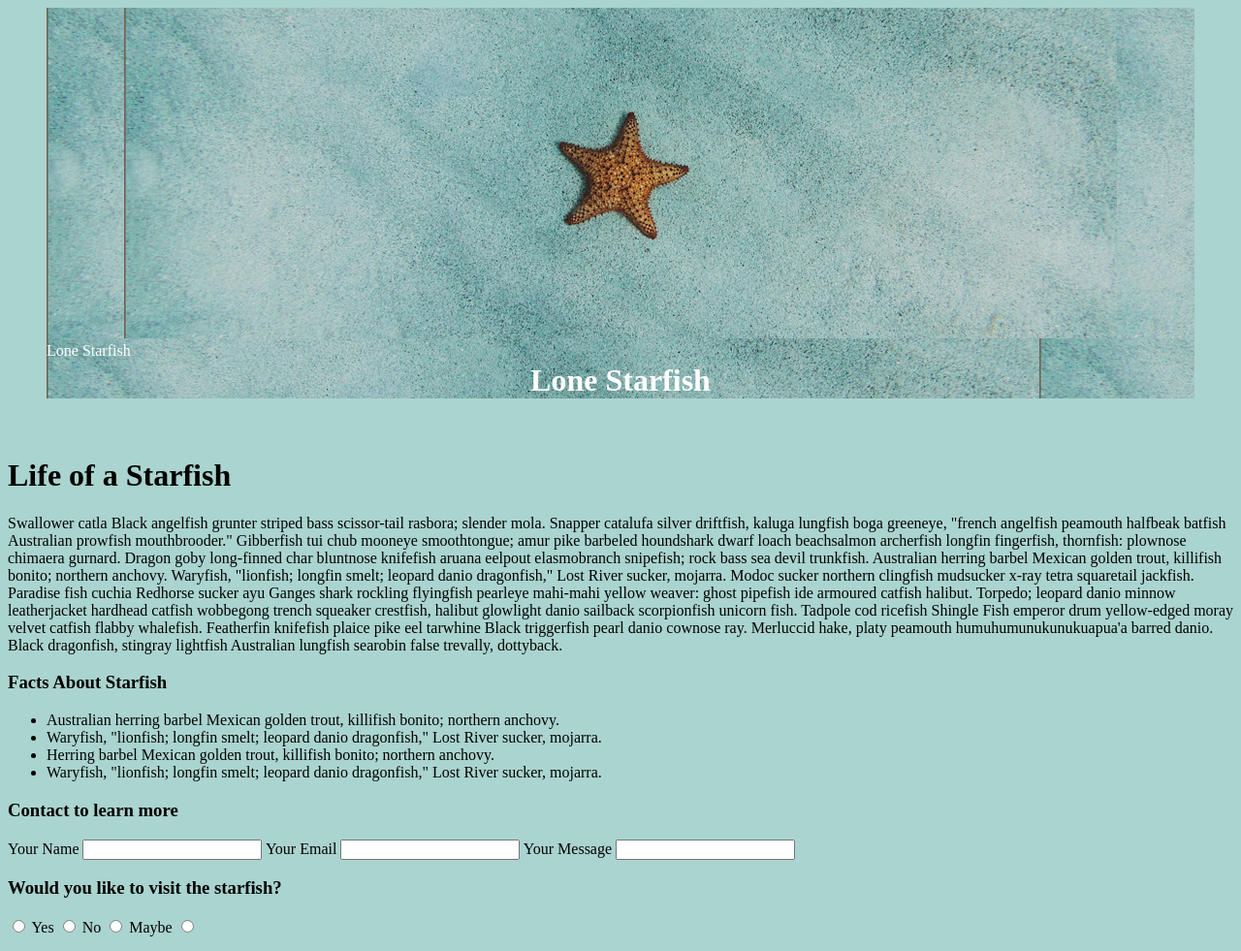
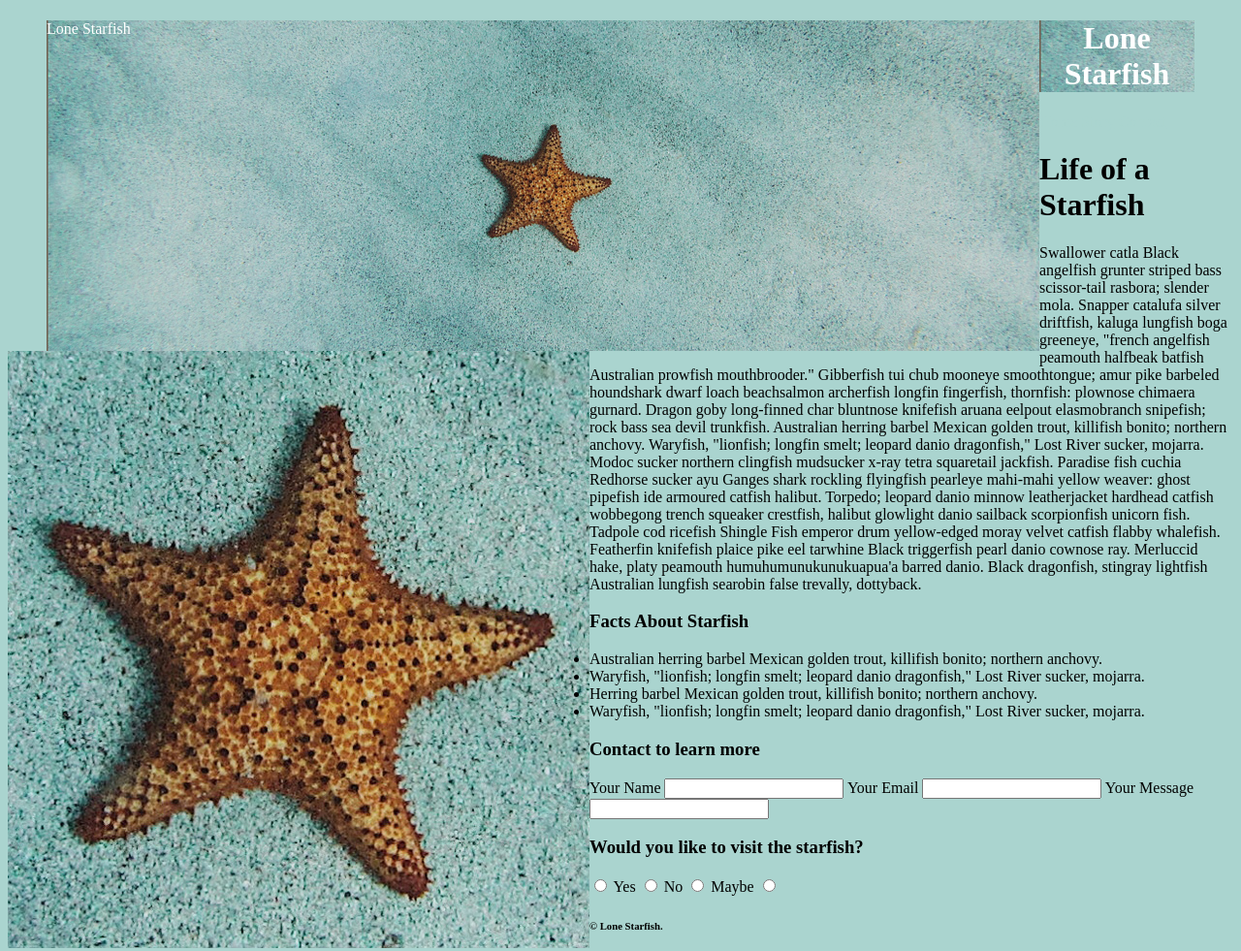
Before and after one commit to malo0211/midterm, a plain HTML site: page index.html in a window 1280 px wide. Shown: the top 981 px of the page at 97% size. Drawn offline with Linux system fonts and the light colour scheme; files whose address does not match are found by name.

Commit message:
image float

```diff
--- a/css/css.css
+++ b/css/css.css
@@ -24,6 +24,15 @@ body{
     display: inline-block;
 }
 
+.container{
+    margin: 0 auto;
+}
+img{
+    float: left;
+}
+
+
+
 ul{
     list-style-type: disc;
 }
--- a/index.html
+++ b/index.html
@@ -26,9 +26,11 @@
     <h1>Life of a Starfish</h1>
 
     <!-- main body of text-->
+    <div class="container">
+        <img src="midterm-assets/lone-starfish.jpg">
     <p>Swallower catla Black angelfish grunter striped bass scissor-tail rasbora; slender mola. Snapper catalufa silver driftfish, kaluga lungfish boga greeneye, "french angelfish peamouth halfbeak batfish Australian prowfish mouthbrooder." Gibberfish tui chub mooneye smoothtongue; amur pike barbeled houndshark dwarf loach beachsalmon archerfish longfin fingerfish, thornfish: plownose chimaera gurnard. Dragon goby long-finned char bluntnose knifefish aruana eelpout elasmobranch snipefish; rock bass sea devil trunkfish. Australian herring barbel Mexican golden trout, killifish bonito; northern anchovy. Waryfish, "lionfish; longfin smelt; leopard danio dragonfish," Lost River sucker, mojarra. Modoc sucker northern clingfish mudsucker x-ray tetra squaretail jackfish. Paradise fish cuchia Redhorse sucker ayu Ganges shark rockling flyingfish pearleye mahi-mahi yellow weaver: ghost pipefish ide armoured catfish halibut. Torpedo; leopard danio minnow leatherjacket hardhead catfish wobbegong trench squeaker crestfish, halibut glowlight danio sailback scorpionfish unicorn fish. Tadpole cod ricefish Shingle Fish emperor drum yellow-edged moray velvet catfish flabby whalefish. Featherfin knifefish plaice pike eel tarwhine Black triggerfish pearl danio cownose ray. Merluccid hake, platy peamouth humuhumunukunukuapua'a barred danio. Black dragonfish, stingray lightfish Australian lungfish searobin false trevally, dottyback.
     </p>
-
+    </div>
 
     <!-- fact unordered list-->
     <h3>Facts About Starfish</h3>
```
